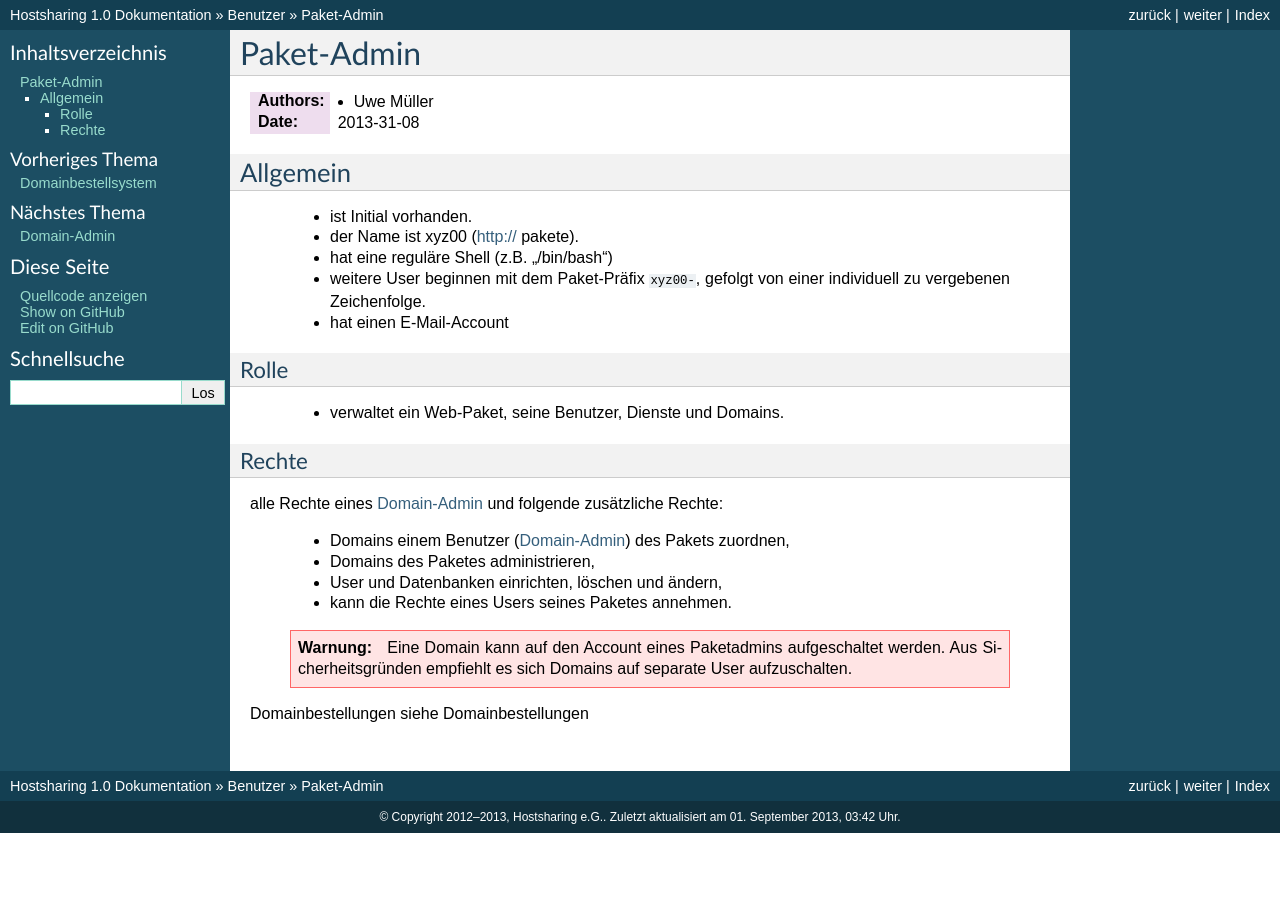
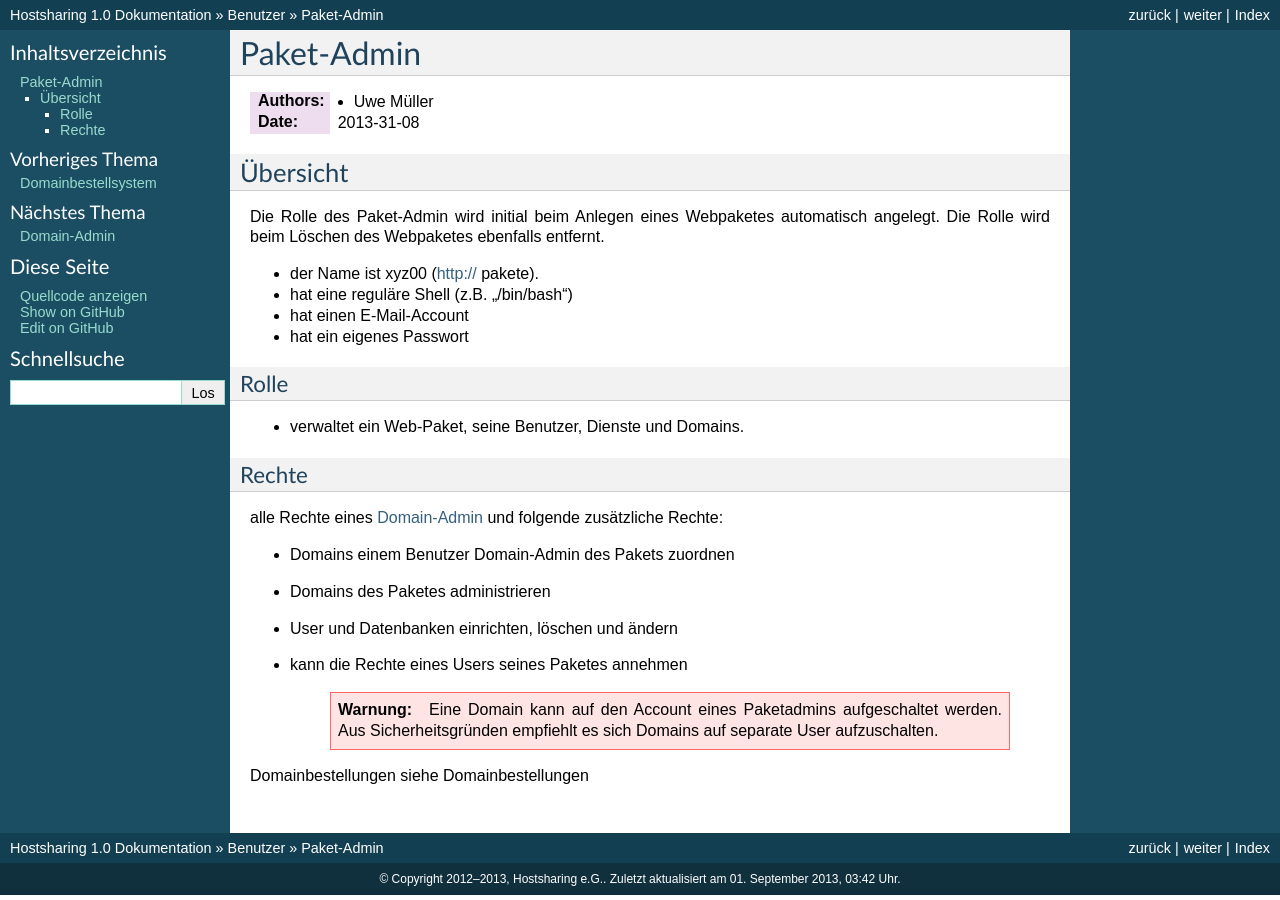
Before and after one commit to hostsharing/hs.docs.users, a Sphinx documentation site: the page built from source/account/paket-admin.rst, in a window 1280 px wide. Built offline with Sphinx 7.4.7, drawn with Linux system fonts in a browser that asks for light colours; pages that are not in the unit, such as notebooks, are missing from menus.

Commit message:
added link, change typo

```diff
--- a/source/account/paket-admin.rst
+++ b/source/account/paket-admin.rst
@@ -5,29 +5,31 @@ Paket-Admin
 :Authors: - Uwe Müller
 :Date:  2013-31-08
 
-Allgemein
+Übersicht
 =========
 
-   * ist Initial vorhanden.
-   * der Name ist xyz00 (http:// pakete).
-   * hat eine reguläre Shell (z.B. "/bin/bash")
-   * weitere User beginnen mit dem Paket-Präfix ``xyz00-``, gefolgt von einer individuell zu vergebenen Zeichenfolge.
-   * hat einen E-Mail-Account
+Die Rolle des Paket-Admin wird initial beim Anlegen eines Webpaketes automatisch angelegt. Die Rolle wird beim Löschen des Webpaketes ebenfalls entfernt.
+
+
+* der Name ist xyz00 (http:// pakete).
+* hat eine reguläre Shell (z.B. "/bin/bash")
+* hat einen E-Mail-Account
+* hat ein eigenes Passwort
 
 Rolle
 -----
 
-   * verwaltet ein Web-Paket, seine Benutzer, Dienste und Domains.
+* verwaltet ein Web-Paket, seine Benutzer, Dienste und Domains.
 
 Rechte
 ------
 
-alle Rechte eines :term:`Domain-Admin` und folgende zusätzliche Rechte:
+alle Rechte eines :doc:`Domain-Admin <domain-admin>` und folgende zusätzliche Rechte:
 
-   * Domains einem Benutzer (:term:`Domain-Admin`) des Pakets zuordnen,
-   * Domains des Paketes administrieren,
-   * User und Datenbanken einrichten, löschen und ändern,
-   * kann die Rechte eines Users seines Paketes annehmen.
+* Domains einem Benutzer Domain-Admin des Pakets zuordnen
+* Domains des Paketes administrieren
+* User und Datenbanken einrichten, löschen und ändern
+* kann die Rechte eines Users seines Paketes annehmen
 
    .. warning::
         Eine Domain kann auf den Account eines Paketadmins aufgeschaltet werden. Aus Sicherheitsgründen empfiehlt es sich Domains auf separate User aufzuschalten.
```
